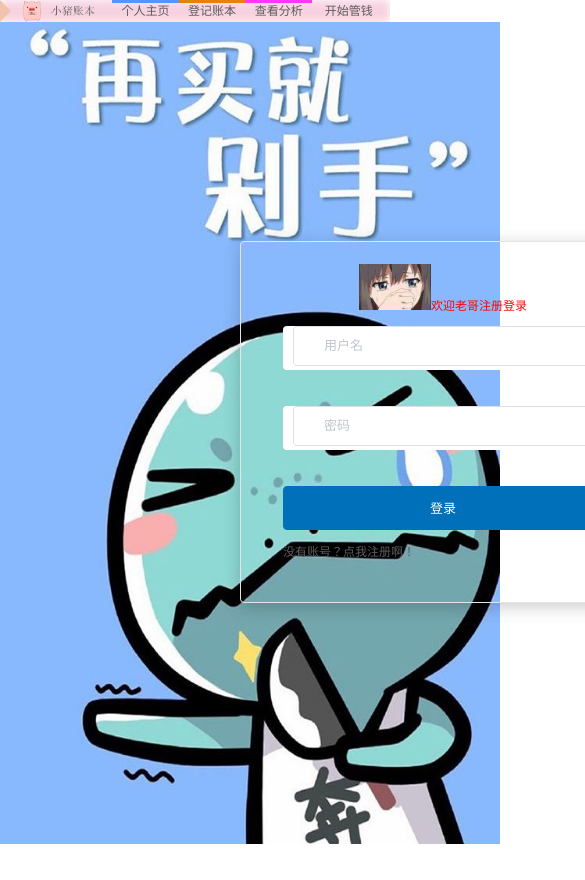
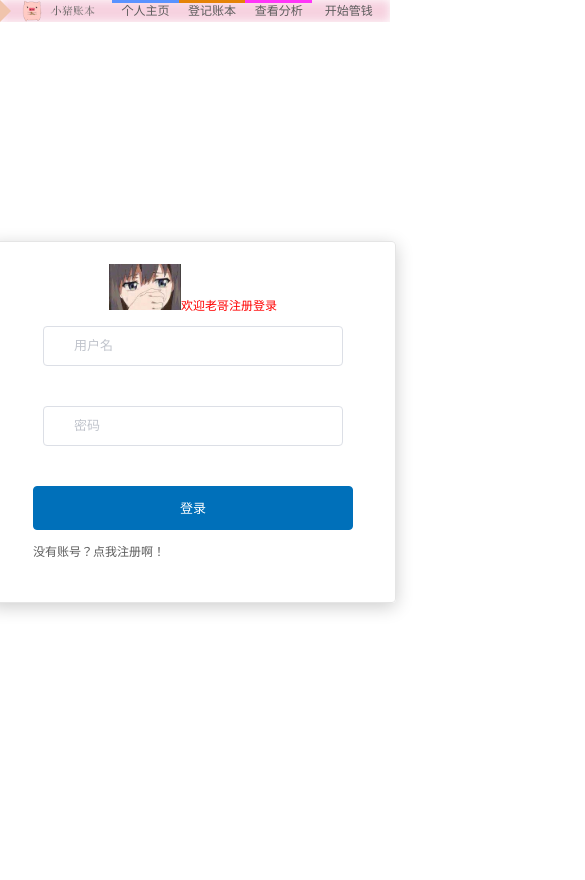
Before and after one commit to wyx11223344/pigcount, a Vue app: page /#/login in a window 390 px wide. Shown: the top 880 px of the page, 585 px wide, since content can reach past the window. After the commit the page ends 844 px from the top, so only its background shows below. Built offline with nearby package versions, Linux system fonts and the light colour scheme; a small style sheet from the web is missing; what vue-touch would draw is missing.

Commit message:
登录响应

```diff
--- a/src/views/login/index.vue
+++ b/src/views/login/index.vue
@@ -111,6 +111,7 @@
         display: flex;
         width: 500px;
         height: 100%;
+        overflow: hidden;
     }
     .login_banner{
         opacity: 0;
@@ -206,4 +207,30 @@
         font-size:12px;
         color:red;
     }
+
+    /*
+    响应式
+     */
+    @media (max-width: 1000px) {
+        .login_banner_main{
+            width: 200px;
+        }
+        .logo-box {
+            right: calc( 50% - 301px );
+        }
+        .login_banner{
+            left: -150px;
+        }
+    }
+    @media (max-width: 650px) {
+        .login_banner_main{
+            width: 0px;
+        }
+        .logo-box {
+            right: calc( 50% - 201px );
+        }
+        .login_banner{
+            left: -250px;
+        }
+    }
 </style>
```
